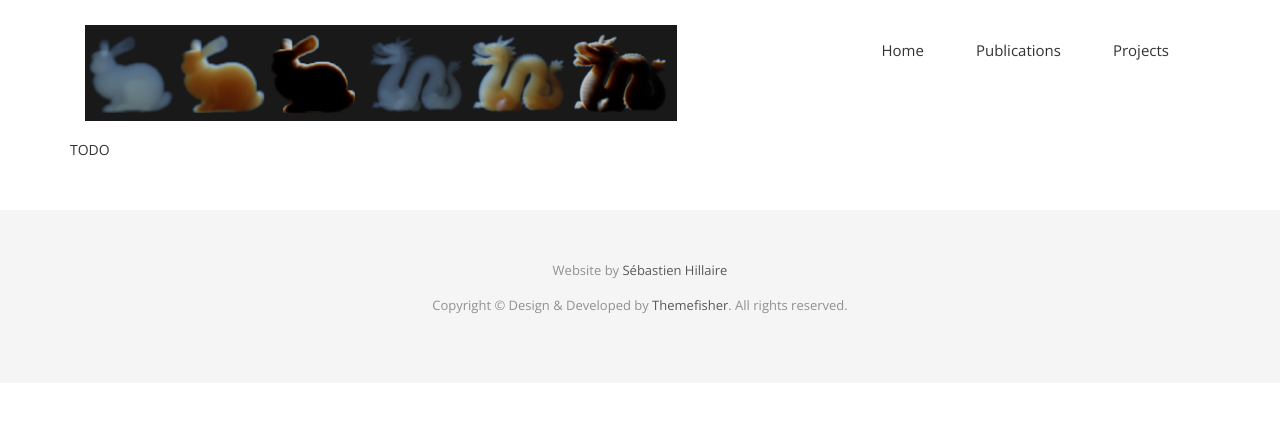
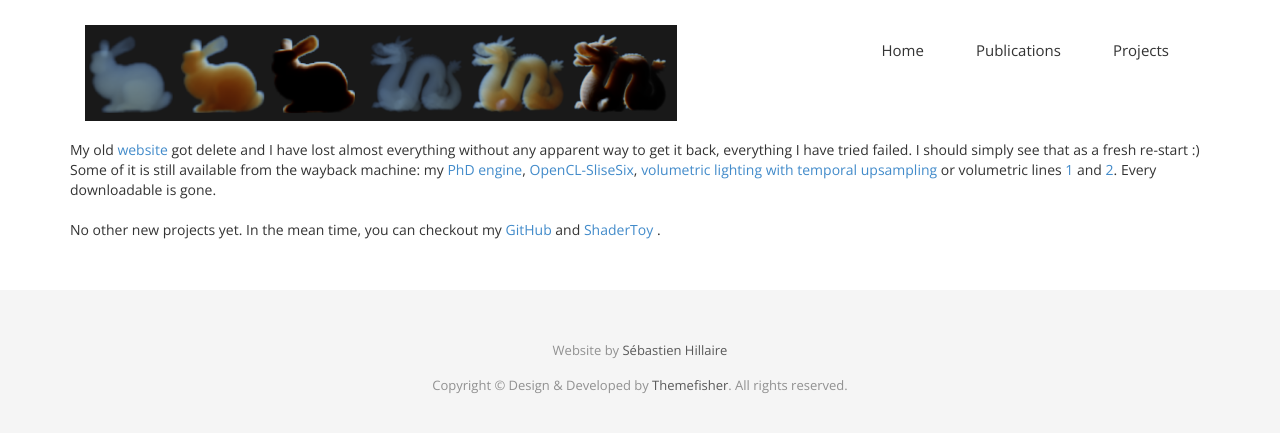
Before and after one commit to sebh/sebh.github.io, a Jekyll site: the page built from projects.html, in a window 1280 px wide. Shown: the top 433 px of the page. Built offline with Jekyll 4.4.1, drawn with Linux system fonts in a browser that asks for light colours; nearby versions of some CDN libraries; some web fonts are replaced.

Commit message:
Updated publication and fixed projects

```diff
--- a/projects.html
+++ b/projects.html
@@ -4,10 +4,23 @@ title: Projects
 permalink: /projects/
 ---
 
-
-
 <section id="intro">
     <div class="container">
-        TODO
+
+        My old <a href="http://sebastien.hillaire.free.fr/">website</a> got delete and I have lost almost everything without any apparent way to get it back,
+        everything I have tried failed. I should simply see that as a fresh re-start :)</br>
+        Some of it is still available from the wayback machine:
+        my <a href="https://web.archive.org/web/20160708075347/http://sebastien.hillaire.free.fr:80/index.php?option=com_content&view=article&id=69&Itemid=103">PhD engine</a>,
+        <a href="https://web.archive.org/web/20161221135434/http://sebastien.hillaire.free.fr/index.php?option=com_content&view=article&id=68&Itemid=102">OpenCL-SliseSix</a>,
+        <a href="https://web.archive.org/web/20160506063849/http://sebastien.hillaire.free.fr/index.php?option=com_content&view=article&id=72&Itemid=106">volumetric lighting with temporal upsampling</a>
+        or volumetric lines <a href="https://web.archive.org/web/20111202022753/http://sebastien.hillaire.free.fr/index.php?option=com_content&view=article&id=57&Itemid=74">1</a>
+        and <a href="https://web.archive.org/web/20150930205745/http://sebastien.hillaire.free.fr/index.php?option=com_content&view=article&id=54&Itemid=56">2</a>.
+        Every downloadable is gone.
+
+        </br>
+        </br>
+
+        No other new projects yet. In the mean time, you can checkout my <a href="https://github.com/sebh">GitHub</a> and <a href="https://www.shadertoy.com/user/SebH">ShaderToy</a> .
+
     </div>
 </section>
--- a/publications.html
+++ b/publications.html
@@ -120,6 +120,11 @@ permalink: /publications/
                     <span class="pub-title"> Anti-Aliased Volumetric Lines Using Shader-Based Extrusion</span>,<br />
                     <span class="pub-autho"> S&eacute;bastien Hillaire</span>,<br />
                     <span class="pub-where"> <a href="http://www.openglinsights.com/">OpenGL Insights</a></span>.<br />
+                    [<a href="https://assetstore.unity.com/packages/tools/particles-effects/volumetric-lines-29160">Available on Unity</a>]
+                    <!--
+                    [Used in PewPew 2 on <a href="https://play.google.com/store/apps/details?id=com.jyaif.pewpew2">Android</a> and <a href="https://play.google.com/store/apps/details?id=com.jyaif.pewpew2">Apple</a>]
+                        -->
+                    [An <a href="http://prideout.net/blog/?p=61">extention</a>]
                 </td>
             </tr>
             <tr>
```
